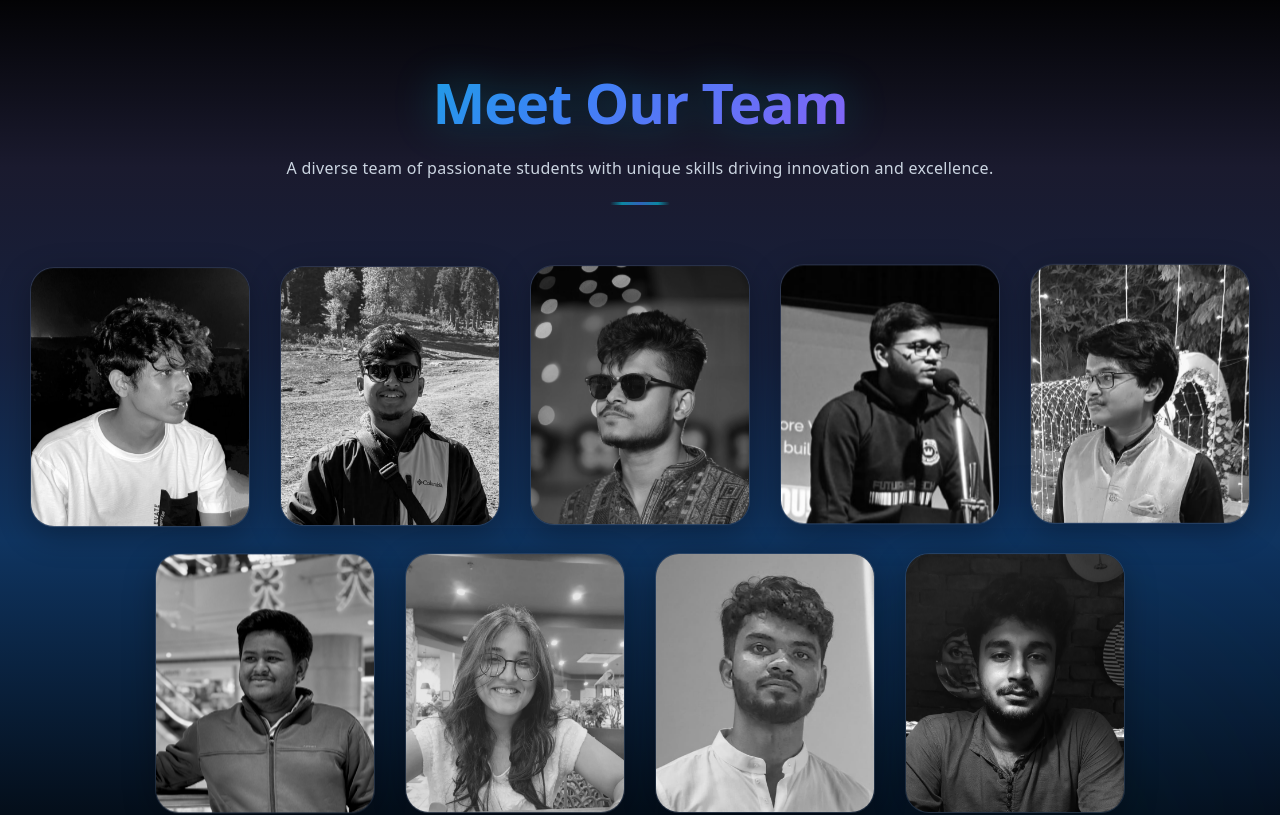
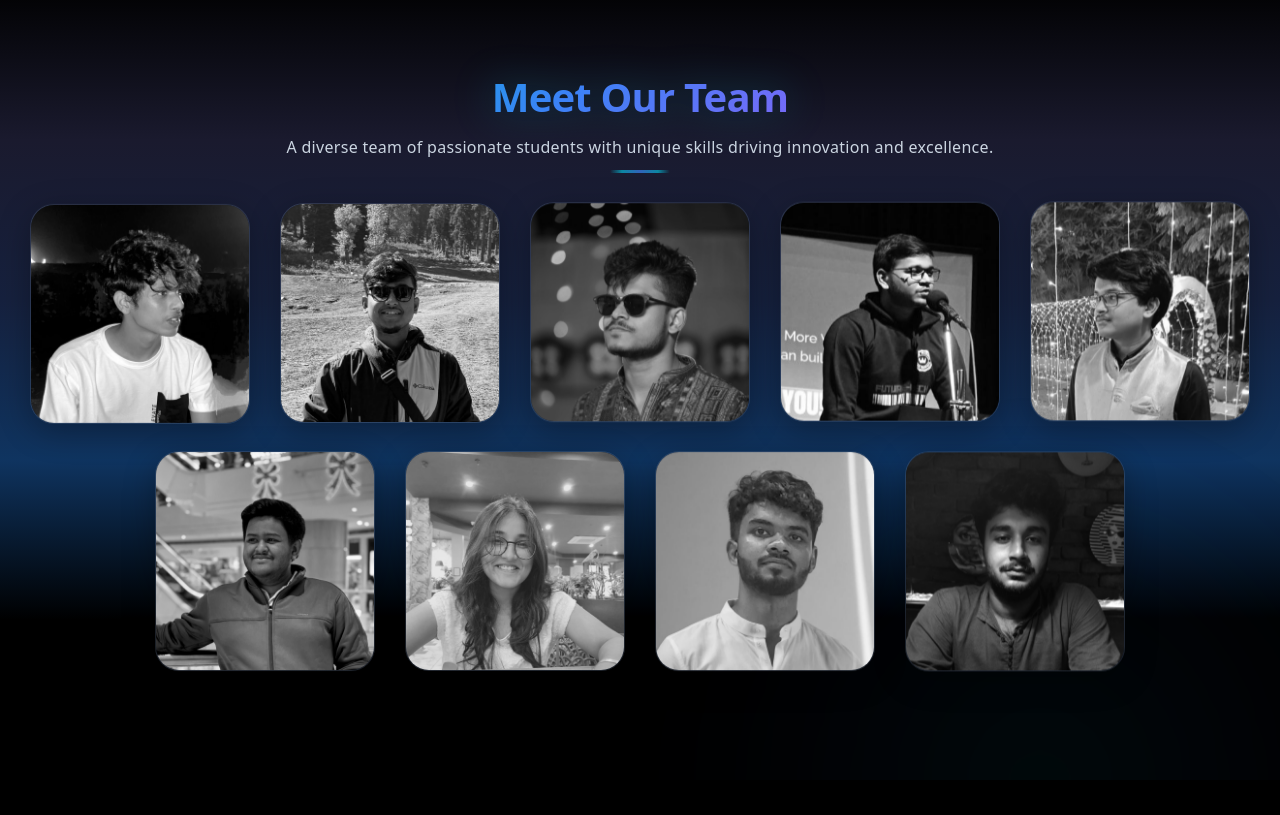
Before and after one commit to skmdJeesan/Convolution-XI, a Next.js app: page / in a window 1280 px wide. Shown: the part 820-1635 px from the top of the page. Built offline with nearby package versions, Linux system fonts and the light colour scheme; no server answers.

Commit message:
basic team section added

```diff
--- a/package.json
+++ b/package.json
@@ -18,7 +18,7 @@
     "gsap": "^3.14.2",
     "lucide-react": "^0.562.0",
     "mongoose": "^9.1.5",
-    "motion": "^12.26.2",
+    "motion": "^12.29.2",
     "next": "16.1.1",
     "next-auth": "^4.24.13",
     "react": "19.2.3",
--- a/src/components/Team.tsx
+++ b/src/components/Team.tsx
@@ -1,5 +1,6 @@
 'use client'
 import React from 'react'
+import { motion, easeInOut } from "framer-motion"
 import './TeamStyles.css'
 
 type TeamMember = {
@@ -120,9 +121,33 @@ function Team() {
     return translateY;
   };
 
-  const variants = {
-    hidden: { opacity: 0 },
-    visible: { opacity: 1, transition: { staggerChildren: 0.20, } }
+  const headerVariants = {
+    hidden: { opacity: 0, y: 40 },
+    visible: { opacity: 1, y: 0, transition: { duration: 0.6, staggerChildren: 0.15 } }
+  };
+
+  const containerVariants = {
+    hidden: { opacity: 0, },
+    visible: {
+      opacity: 1,
+      transition: {
+        staggerChildren: 0.15,
+        delayChildren: 0.3,
+      }
+    }
+  };
+
+  const cardVariants = {
+    hidden: { opacity: 0, y: 70, scale: 0.8 },
+    visible: {
+      opacity: 1,
+      y: 0,
+      scale: 1,
+      transition: {
+        duration: 0.6,
+        ease: easeInOut
+      }
+    }
   };
 
   return (
@@ -134,7 +159,12 @@ function Team() {
       <div className="team-spotlight-glow"></div>
 
       {/* Header Section */}
-      <div className="team-header">
+      <motion.div
+        variants={headerVariants}
+        initial="hidden"
+        whileInView="visible"
+        viewport={{ once: true }}
+        className="team-header">
         <h2 className="team-title">
           Meet Our Team
         </h2>
@@ -142,10 +172,16 @@ function Team() {
           A diverse team of passionate students with unique skills driving innovation and excellence.
         </p>
         <div className="team-title-underline"></div>
-      </div>
+      </motion.div>
 
       {/* Curved Cards Container */}
-      <div className="team-cards-container">
+      <motion.div
+        className="team-cards-container"
+        variants={containerVariants}
+        initial="hidden"
+        whileInView="visible"
+        viewport={{ once: true }}
+      >
         {teamMembers.map((member, index) => (
           <div
             key={index}
@@ -157,7 +193,10 @@ function Team() {
             } as React.CSSProperties}
           >
             {/* Card with floating animation */}
-            <div className="team-card">
+            <motion.div
+              variants={cardVariants}
+              className="team-card"
+            >
               {/* Image/Avatar Section - Full card background */}
               <div className="team-card-image-container">
                 {member.image ? (
@@ -223,10 +262,10 @@ function Team() {
                   )}
                 </div>
               </div>
-            </div>
+            </motion.div>
           </div>
         ))}
-      </div>
+      </motion.div>
     </div>
   )
 }
--- a/src/components/TeamStyles.css
+++ b/src/components/TeamStyles.css
@@ -46,6 +46,7 @@
     #1a1a2e 20%,
     #16213e 40%,
     #0f3460 60%,
+    #000000 80%,
     #000000 100%
   );
   z-index: 0;
@@ -77,7 +78,7 @@
   position: relative;
   z-index: 10;
   text-align: center;
-  margin-bottom: 60px;
+  margin-bottom: 30px;
   max-width: 800px;
   animation: slideInDown 0.8s ease-out;
 }
@@ -95,10 +96,10 @@
 
 /* Premium title styling */
 .team-title {
-  font-size: clamp(2rem, 8vw, 3.5rem);
+  font-size: clamp(1.2rem, 4vw, 2.5rem);
   font-weight: 700;
   letter-spacing: -0.02em;
-  margin-bottom: 12px;
+  margin-bottom: 8px;
 
   /* Gradient text effect */
   background: linear-gradient(
@@ -122,7 +123,7 @@
   line-height: 1.6;
   font-weight: 400;
   letter-spacing: 0.3px;
-  margin-bottom: 20px;
+  margin-bottom: 10px;
 }
 
 /* Decorative underline */
@@ -161,7 +162,6 @@
   /* Apply calculated rotation and translation */
   transform: rotateZ(var(--card-rotation)) translateY(var(--card-translate-y));
   transform-style: preserve-3d;
-  transition: transform 0.5s cubic-bezier(0.34, 1.56, 0.64, 1);
   animation: floating 3.5s ease-in-out infinite;
   animation-delay: var(--animation-delay);
 }
@@ -170,7 +170,7 @@
 .team-card {
   position: relative;
   width: 220px;
-  height: 260px;
+  height: 220px;
   border-radius: 24px;
   overflow: hidden;
   background: linear-gradient(
```
Also changed, not shown: 1 other file (tests, documents, lock files or other folders).
